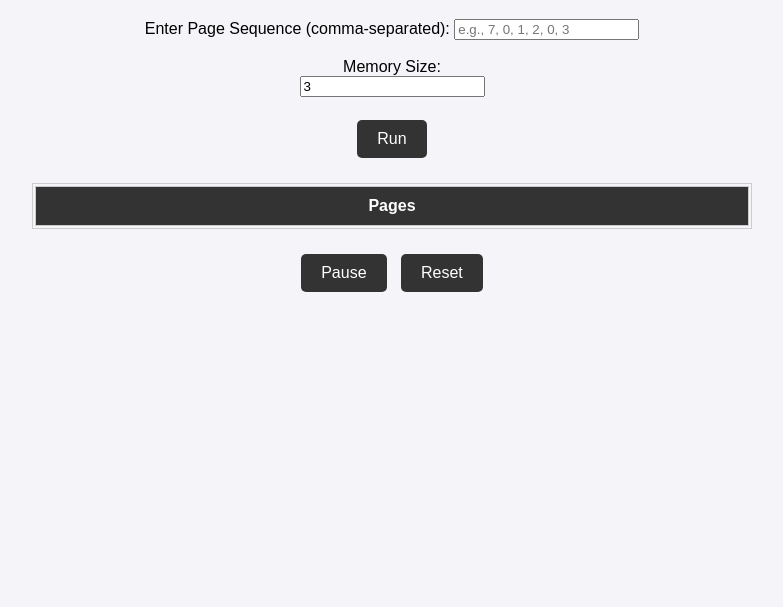
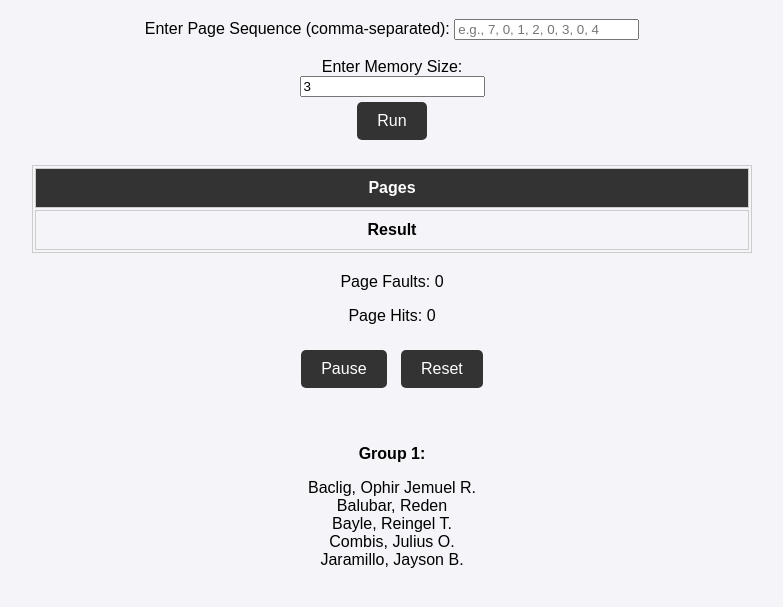
Before and after one commit to biosefs/biosefs.github.io, a plain HTML site: page index.html in a window 1280 px wide. Shown: the part 81-688 px from the top of the page, without its empty margins (248-1031 px from the left). Drawn offline with Linux system fonts and the light colour scheme.

Commit message:
Update index.html

```diff
--- a/index.html
+++ b/index.html
@@ -13,9 +13,9 @@
     <!-- Input Section -->
     <div class="input-section">
       <label for="pageSequence">Enter Page Sequence (comma-separated): </label>
-      <input type="text" id="pageSequence" placeholder="e.g., 7, 0, 1, 2, 0, 3"><br><br>
-      <label for="memorySize">Memory Size: </label><br>
-      <input type="number" id="memorySize" min="1" value="3"><br><br>
+      <input type="text" id="pageSequence" placeholder="e.g., 7, 0, 1, 2, 0, 3, 0, 4"><br><br>
+      <label for="memorySize">Enter Memory Size: </label><br>
+      <input type="number" id="memorySize" min="1"  value="3"><br>
       <button onclick="initializeAnimation()">Run</button>
     </div>
 
@@ -29,7 +29,18 @@
         </thead>
         <tbody id="memory-body">
         </tbody>
+        <tfoot>
+          <tr id="faultHitRow">
+            <th>Result</th>
+          </tr>
+        </tfoot>
       </table>
+    </div>
+
+    <!-- Results Section -->
+    <div class="results">
+      <p id="pageFaults">Page Faults: 0</p>
+      <p id="pageHits">Page Hits: 0</p>
     </div>
 
     <!-- Controls -->
@@ -37,6 +48,12 @@
       <button id="pauseResumeButton" onclick="togglePauseResume()">Pause</button>
       <button onclick="resetAnimation()">Reset</button>
     </div>
+
+    <!-- Placeholder Section -->
+    <div class="students">
+      <p><br><br><strong>Group 1:</strong></p>
+      <p id="studentList">Baclig, Ophir Jemuel R.<br>Balubar, Reden<br>Bayle, Reingel T.<br>Combis, Julius O.<br>Jaramillo, Jayson B.</p>
+    </div>
   </div>
 
   <script src="script.js"></script>
```
